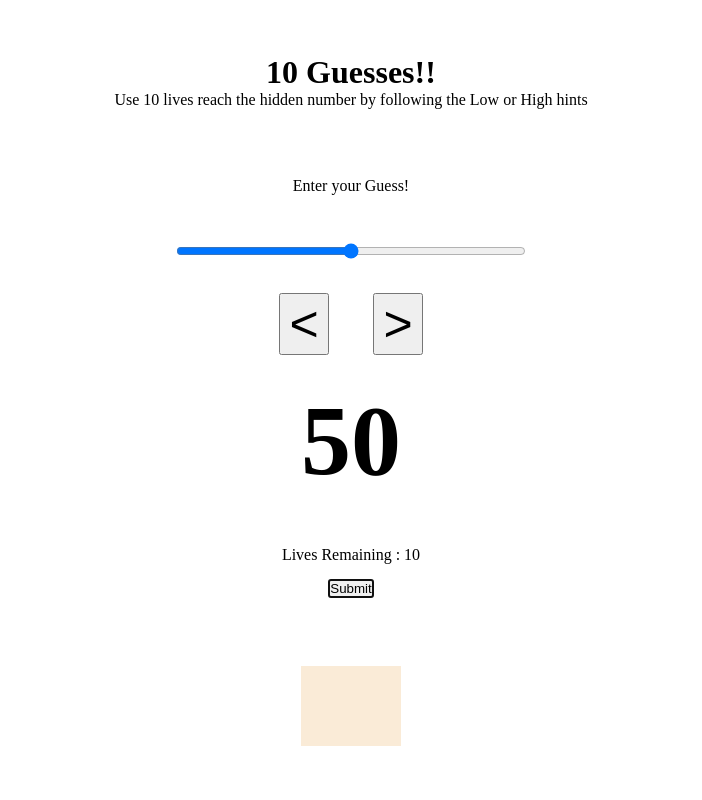
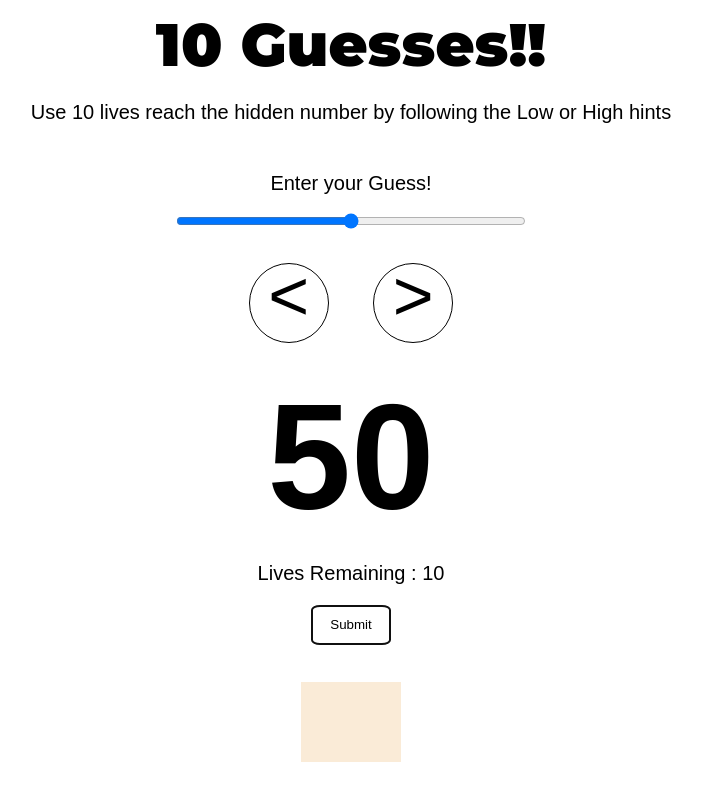
Before and after one commit to shaurya101/10guesses, a plain HTML site: page index.html in a window 1280 px wide. Shown: the whole page, without its empty margins (289-991 px from the left). Drawn offline with Linux system fonts and the light colour scheme.

Commit message:
Update style.css
fonts and layout

```diff
--- a/style.css
+++ b/style.css
@@ -1,3 +1,6 @@
+@import url('https://fonts.googleapis.com/css2?family=Montserrat:wght@200;900&display=swap');
+
+
 *{
     margin: 0;
     padding: 0;
@@ -10,9 +13,23 @@ body{
     flex-direction: column;
     justify-content: space-evenly;
     align-items: center;
+    font-family: 'Monteserrat', sans-serif;
+    font-weight: 100;
+}
+header{
+    position: relative;
+    bottom: 10px;
 }
 h1{
     text-align: center;
+    font-family: 'Montserrat', sans-serif;
+    font-size: 60px;
+    position: relative;
+    bottom: 20px;
+}
+.para{
+    font-size: 20px;
+
 }
 #form{
     min-height: 450px;
@@ -30,16 +47,29 @@ input[type='range']{
 }
 #minus1, #plus1{
     margin: 30px 20px 10px 20px;
-    font-size: 50px;
-    width: 50px;
+    font-size: 70px;
+    width: 80px;
+    height: 80px;
+    border: 1px solid #000;
+    border-radius: 50%;
+    background-color: transparent;
+}
+#minus1 p, #plus1 p{
+    transform: translateY(-10%);
 }
 #inputDisplay{
-    font-size: 100px;
+    font-size: 150px;
 }
-
-
 #lives{
 
+}
+#submit{
+    height: 40px;
+    width: 80px;
+    border: 1px solid #000;
+    border-radius: 10%;
+    background-color: transparent;
+    margin-top: 20px;
 }
 #results{
     width: 100px;
```
